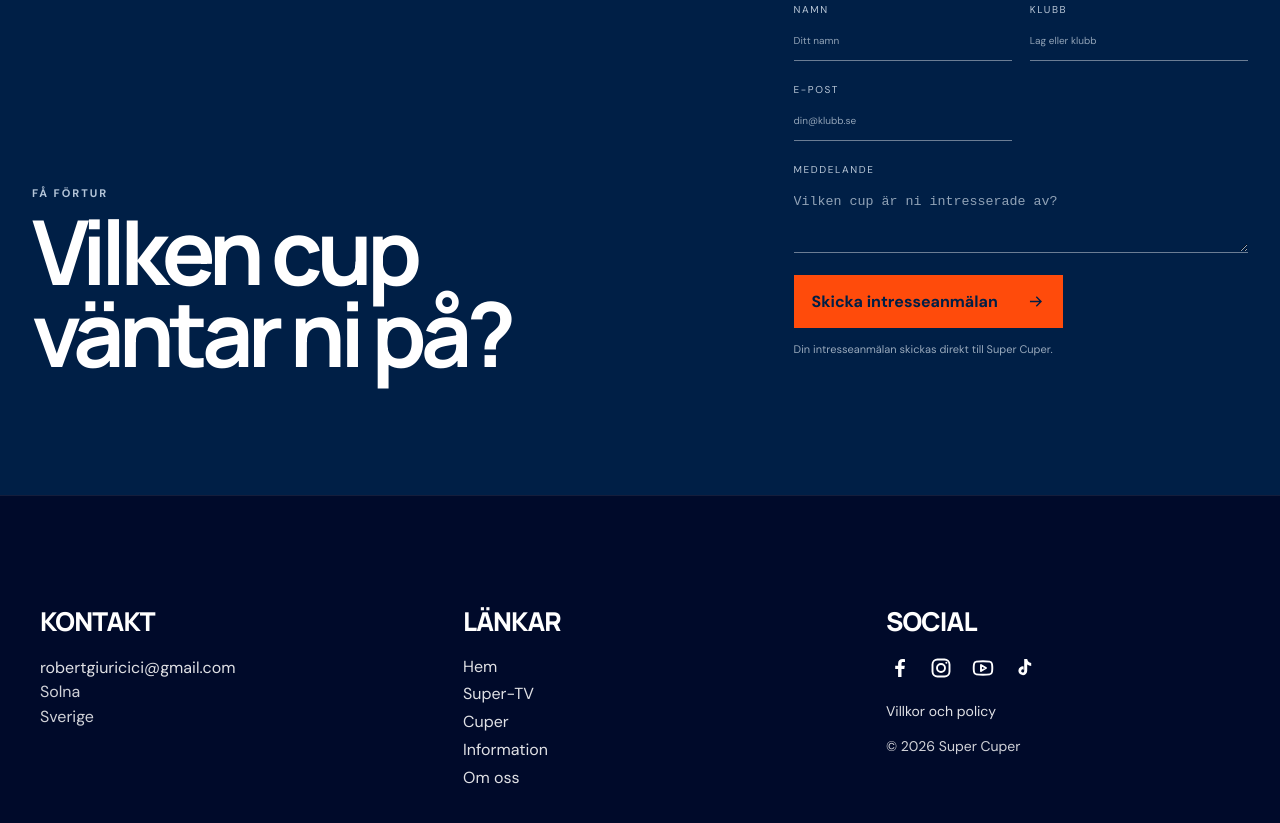
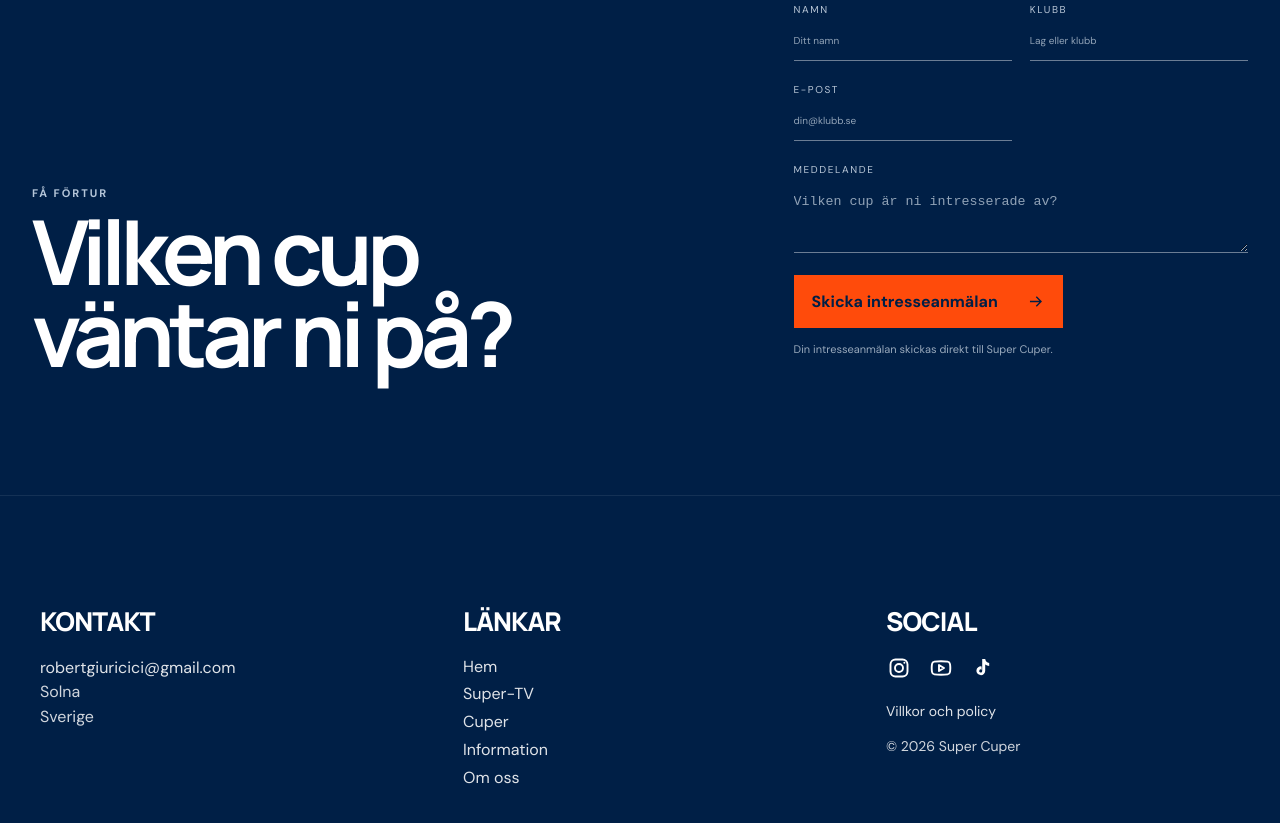
Before and after one commit to RobertSokol/Supercuper, a website built with Vite: page index.html in a window 1280 px wide. Shown: the part 4326-5149 px from the top of the page. Built offline with nearby package versions, Linux system fonts and the light colour scheme.

Commit message:
Align footer with Super Cuper brand

```diff
--- a/src/main.js
+++ b/src/main.js
@@ -15,14 +15,13 @@
 const infoIcon = '<svg viewBox="0 0 24 24" aria-hidden="true"><circle cx="12" cy="12" r="9"/><path d="M12 11v6M12 7.5v.2"/></svg>';
 const mailIcon = '<svg viewBox="0 0 24 24" aria-hidden="true"><path d="M3 6.5h18v12H3zM3.5 7l8.5 7 8.5-7"/></svg>';
 const instagramIcon = '<svg viewBox="0 0 24 24" aria-hidden="true"><rect x="3.5" y="3.5" width="17" height="17" rx="5"/><circle cx="12" cy="12" r="4"/><circle class="social-dot" cx="17.4" cy="6.7" r="1"/></svg>';
-const facebookIcon = '<svg viewBox="0 0 24 24" aria-hidden="true"><path d="M14.5 21v-8h2.8l.5-3.2h-3.3V7.7c0-.9.3-1.6 1.7-1.6H18V3.2c-.6-.1-1.5-.2-2.5-.2-2.6 0-4.4 1.6-4.4 4.5v2.3H8.2V13h2.9v8"/></svg>';
 const youtubeIcon = '<svg viewBox="0 0 24 24" aria-hidden="true"><path d="M21 8.1c-.2-1.4-1-2.3-2.4-2.5C16.7 5.3 14.5 5.2 12 5.2s-4.7.1-6.6.4C4 5.8 3.2 6.7 3 8.1c-.2 1.2-.3 2.5-.3 3.9s.1 2.7.3 3.9c.2 1.4 1 2.3 2.4 2.5 1.9.3 4.1.4 6.6.4s4.7-.1 6.6-.4c1.4-.2 2.2-1.1 2.4-2.5.2-1.2.3-2.5.3-3.9s-.1-2.7-.3-3.9Z"/><path d="m10 9 5 3-5 3Z"/></svg>';
 const tiktokIcon = '<svg viewBox="0 0 24 24" aria-hidden="true"><path d="M14.2 3v11.7a4.4 4.4 0 1 1-3.6-4.3v3.4a1.5 1.5 0 1 0 .6 1.2V3h3c.4 2.2 1.7 3.6 4 4v3.1a8.2 8.2 0 0 1-4-1.5"/></svg>';
 const footerMarkup = (prefix = '') => `<footer class="site-footer">
   <div class="footer-inner">
     <div class="footer-contact"><h2>Kontakt</h2><a href="mailto:robertgiuricici@gmail.com">robertgiuricici@gmail.com</a><p>Solna<br />Sverige</p></div>
     <div class="footer-links"><h2>Länkar</h2><a href="${prefix}#top">Hem</a><a href="${prefix}#super-tv">Super-TV</a><a href="${prefix}#arrangemang">Cuper</a><a href="${prefix}#information">Information</a><a href="${prefix}#om-oss">Om oss</a></div>
-    <div class="footer-social"><h2>Social</h2><div class="social-icons" aria-label="Super Cuper i sociala medier"><span aria-label="Facebook">${facebookIcon}</span><span aria-label="Instagram">${instagramIcon}</span><span aria-label="YouTube">${youtubeIcon}</span><span aria-label="TikTok">${tiktokIcon}</span></div><a class="footer-policy" href="mailto:robertgiuricici@gmail.com?subject=Villkor%20och%20policy">Villkor och policy</a><p class="footer-copy">© ${new Date().getFullYear()} Super Cuper</p></div>
+    <div class="footer-social"><h2>Social</h2><div class="social-icons" aria-label="Super Cuper i sociala medier"><span aria-label="Instagram">${instagramIcon}</span><span aria-label="YouTube">${youtubeIcon}</span><span aria-label="TikTok">${tiktokIcon}</span></div><a class="footer-policy" href="mailto:robertgiuricici@gmail.com?subject=Villkor%20och%20policy">Villkor och policy</a><p class="footer-copy">© ${new Date().getFullYear()} Super Cuper</p></div>
   </div>
 </footer>`;
 const blixtClubs = [
--- a/src/style.css
+++ b/src/style.css
@@ -68,7 +68,7 @@
 }
 
 /* Full-width editorial footer. */
-.site-footer{background:#000a2a;color:white;padding:112px 0 98px;border-top:1px solid rgba(255,255,255,.08)}
+.site-footer{background:var(--forest-2);color:white;padding:112px 0 98px;border-top:1px solid rgba(255,255,255,.08)}
 .footer-inner{width:min(1280px,calc(100% - 80px));margin-inline:auto;display:grid;grid-template-columns:1fr 1fr 1.15fr;gap:clamp(70px,9vw,150px);align-items:start}
 .site-footer h2{margin:0 0 22px;font:800 26px/1 'Manrope',sans-serif;letter-spacing:-.035em;text-transform:uppercase}
 .footer-contact,.footer-links,.footer-social{display:flex;flex-direction:column;align-items:flex-start;font-size:16px;line-height:1.55}
@@ -80,7 +80,7 @@
 .social-icons{display:flex;align-items:center;gap:17px;margin:0 0 20px}
 .social-icons span{display:grid;place-items:center;width:25px;height:25px;color:white}
 .social-icons svg{width:24px;height:24px;fill:none;stroke:currentColor;stroke-width:1.9;stroke-linecap:round;stroke-linejoin:round}
-.social-icons span:first-child svg,.social-icons span:nth-child(4) svg{fill:currentColor;stroke:none}
+.social-icons span:nth-child(3) svg{fill:currentColor;stroke:none}
 .social-icons .social-dot{fill:currentColor;stroke:none}
 .footer-policy{font-size:14px;margin-bottom:14px}
 .footer-copy{font-size:14px}
```
